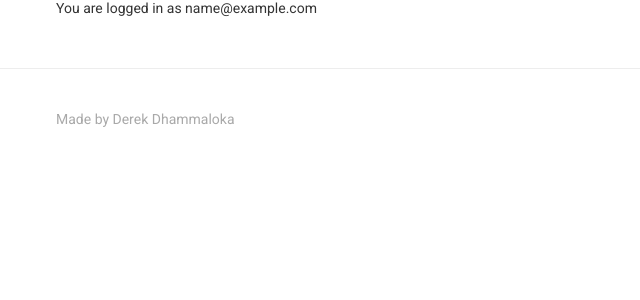
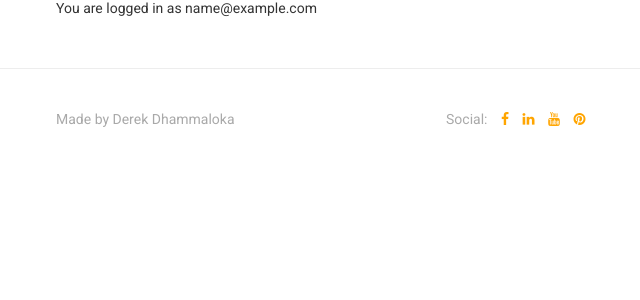
Before and after one commit to derektypist/scheme-tracker, a Django app: page /accounts/profile/ in a window 1280 px wide. Shown: the part 241-541 px from the top of the page, without its empty margins (14-654 px from the left). Run offline with Django 3.2, Linux system fonts and the light colour scheme; the visitor is signed in with stand-in values (Sample User, id 1); some libraries are stand-ins or nearby versions.

Commit message:
Added social media links

```diff
--- a/schemes/models.py
+++ b/schemes/models.py
@@ -9,7 +9,7 @@ class Scheme(models.Model):
     created_date = models.DateTimeField(auto_now_add=True)
     published_date = models.DateTimeField(blank=True, null=True, default=timezone.now)
     views = models.IntegerField(default=0)
-    completion = models.DecimalField(max_digits=3, help_text="Enter a percentage, (e.g. 25 for Partially Complete or 100 for Complete)")
+    completion = models.DecimalField(max_digits=3, decimal_places=2, help_text="Enter a percentage, (e.g. 25 for Partially Complete or 100 for Complete)")
     image = models.ImageField(upload_to='images')
 
     def __unicode__(self):
--- a/templates/base.html
+++ b/templates/base.html
@@ -82,7 +82,23 @@
     <footer>
         <!-- Footer Details -->
         <div class="container">
-            <p>Made by Derek Dhammaloka</p>
+            <div class="row">
+                <div class="col-xs-12 col-sm-4">
+                    <!-- Author who made this project -->
+                    <p>Made by Derek Dhammaloka</p>
+                </div>
+                <div class="col-xs-12 col-sm-8">
+                    <!-- Social Media - Facebook, LinkedIn, YouTube, Pinterest -->
+                    <ul class="list-inline">
+                    <li>Social: </li>
+                    <li><a target="_blank" href="https://www.facebook.com/derek.dhammaloka/" title="Facebook"><i class="fa fa-facebook"></i></a></li>
+                    <li><a target="_blank" href="https://www.linkedin.com/in/derekdhammaloka" title="LinkedIn"><i class="fa fa-linkedin"></i></a></li>
+                    <li><a target="_blank" href="https://www.youtube.com/user/derekthesec" title="YouTube"><i class="fa fa-youtube"></i></a></li>
+                    <li><a target="_blank" href="https://www.pinterest.co.uk/derekthesec" title="Pinterest"><i class="fa fa-pinterest"></i></a></li>
+               </ul>
+                </div>
+            </div>
+
         </div>
     </footer>
 </body>
```
Also changed, not shown: static/css/custom.css (line endings or trailing spaces).
